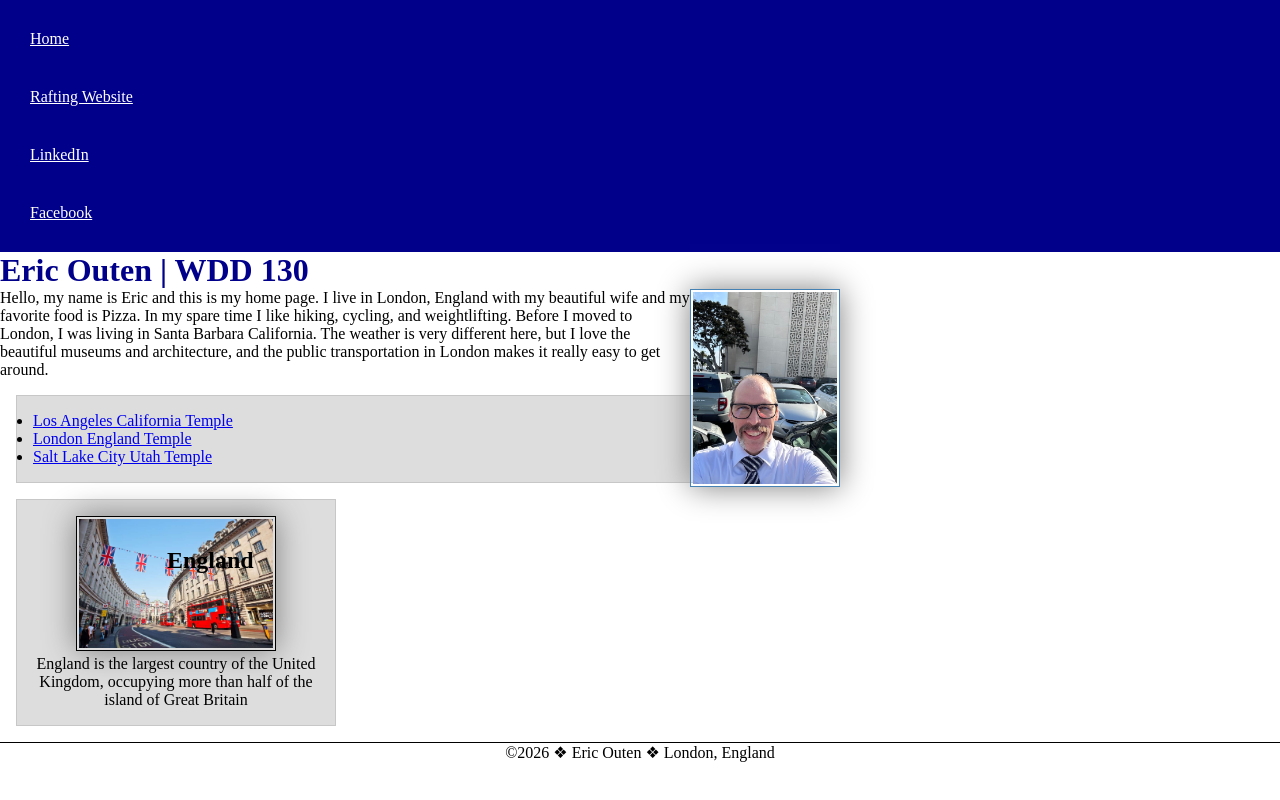
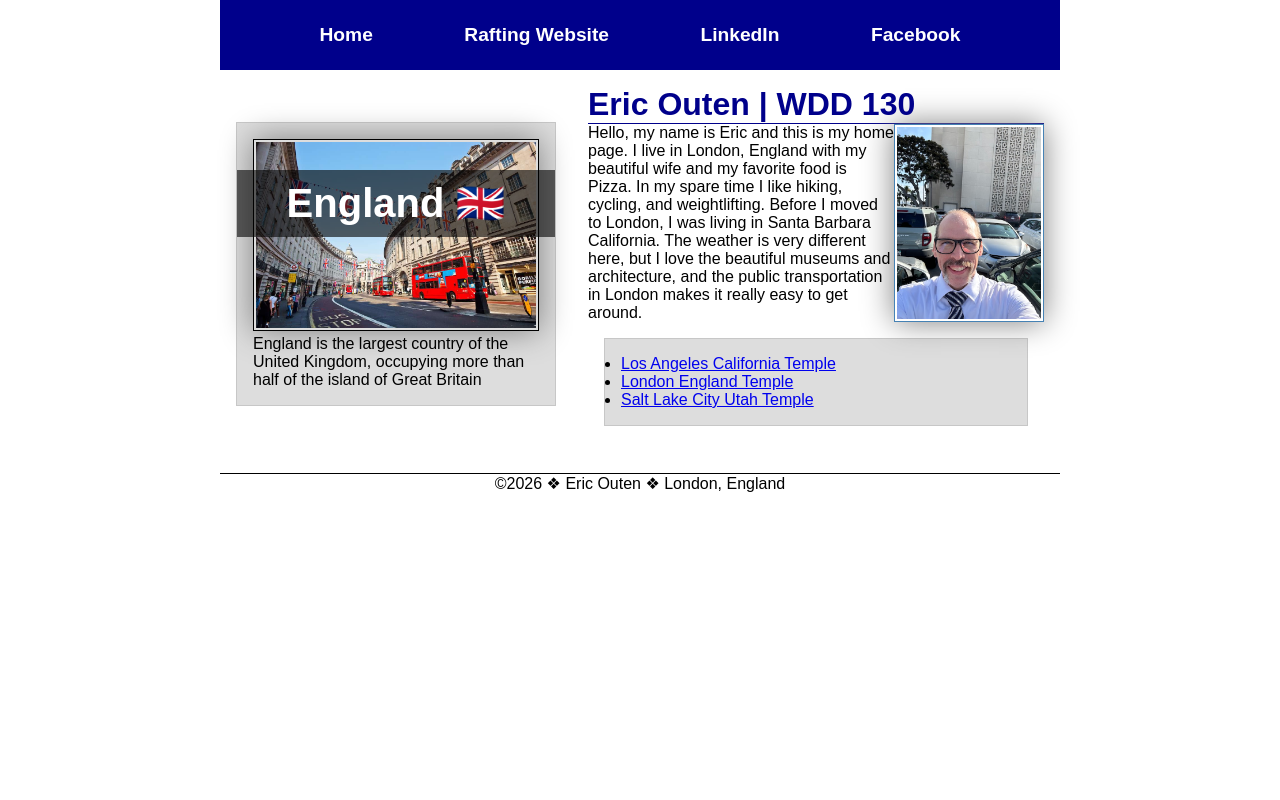
Before and after one commit to outendesigns/wdd130, a plain HTML site: page index.html in a window 1280 px wide. Drawn offline with Linux system fonts and the light colour scheme.

Commit message:
updates to homepage

```diff
--- a/index.html
+++ b/index.html
@@ -20,6 +20,7 @@
             <a href="https://www.facebook.com/eric.outen">Facebook</a>
         </nav>
     </header>
+    <div class="grid">
         <main>
             <h1>Eric Outen | WDD 130</h1>
             <img src="images/profile.jpg" alt="Eric Outen" width="200" />
@@ -31,10 +32,11 @@
             </ul>
         </main>
         <aside class="box">
-        <h2>England</h2>
+            <h2>England 🇬🇧</h2>
             <img src="images/london_england.jpg" alt="England, United Kingdom" />
             <p>England is the largest country of the United Kingdom, occupying more than half of the island of Great Britain</p>
         </aside>
+    </div>
     <footer>
         <p>&copy;2026 &#10070; Eric Outen &#10070; London, England</p>
     </footer>
--- a/styles/styles.css
+++ b/styles/styles.css
@@ -8,10 +8,17 @@
     margin: 0;
     padding: 0;
     box-sizing: border-box;
+    font-family: sans-serif;
+}
+
+.grid {
+    display: grid;
+    align-items: center;
 }
 
 main {
-    max-width: 840px;
+    grid-column: 2/3;
+    margin: 1rem;
 }
 
 main img {
@@ -25,17 +32,24 @@ main img {
 
 nav {
     background-color: var(--secondary-color);
-    padding: 10px;
+    padding: 1rem;
+    display: flex;
+    justify-content: space-evenly;
+    align-items: center;
 }
 
 nav a {
     color: var(--primary-color);
     display: block;
-    padding: 20px;
+    padding: 0.5rem;
+    text-decoration: none;
+    font-size: 1.2rem;
+    font-weight: 700;
 }
 
 h1 {
     color: var(--secondary-color);
+    border-bottom: 1px solid var(--secondary-color);
 }
 
 img {
@@ -52,19 +66,33 @@ p {
 
 aside {
     width: 20rem;
-    text-align: center;
     position: relative;
+    grid-column: 1/2;
+    grid-row: 1/2;
 }
 
 aside img {
-    width: 200px;
+    width: 100%;
     height: auto;
 }
 
 aside h2 {
     position: absolute;
     top: 47px;
-    left: 150px;
+    left: 0;
+    text-align: center;
+    padding: 10px 0;
+    font-size: 40px;
+    color: white;
+    background: rgb(0 0 0 / 60%);
+    width: 100%;
+}
+
+header,
+.grid,
+footer {
+    max-width: 840px;
+    margin: 0 auto;
 }
 
 footer {
--- a/week04/styles/layout-exercises.css
+++ b/week04/styles/layout-exercises.css
@@ -23,19 +23,21 @@ div {
 
 .flex {
     background-color: #aba;
-    /* write declarations here */
-
+    display: flex;
+    justify-content: center;
+    align-items: center;
 }
 
 .grid {
     background-color: #abb;
-    /* write declarations here */
-
+    display: grid;
+    place-items: center;
 }
 
 .container2 {
-    /* write declarations here */
-
+    display: flex;
+    flex-wrap: wrap;
+    justify-content: space-around;
 }
 
 .two {
@@ -44,13 +46,13 @@ div {
 }
 
 .container3 {
-    /* write declarations here */
-
+    display: grid;
+    grid-template-columns: repeat(auto-fill, minmax(150px, 1fr));
+    gap: 10px;
 }
 
 .columns-3 {
-    /* write declaration here */
-
+    grid-column: 1/4;
 }
 
 .three {
```
Lines whose indentation alone changed are shown as unchanged.
